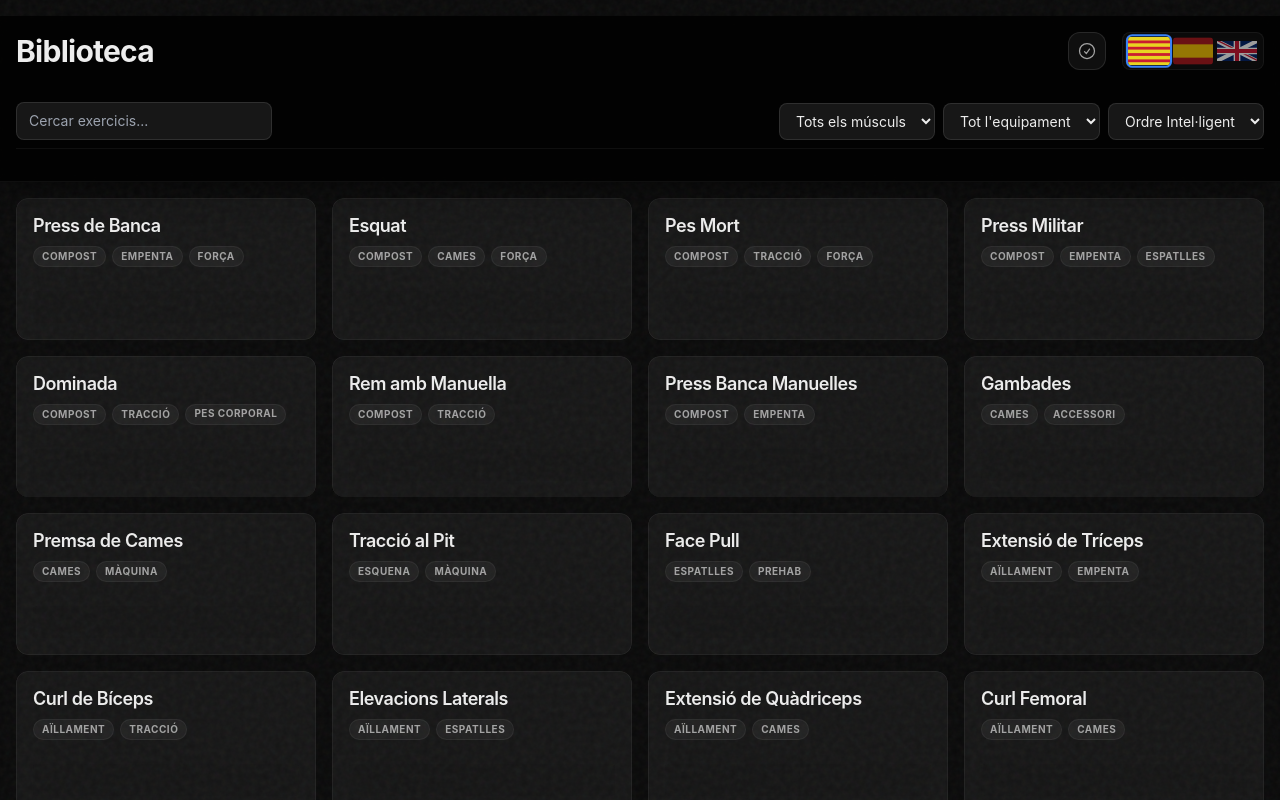
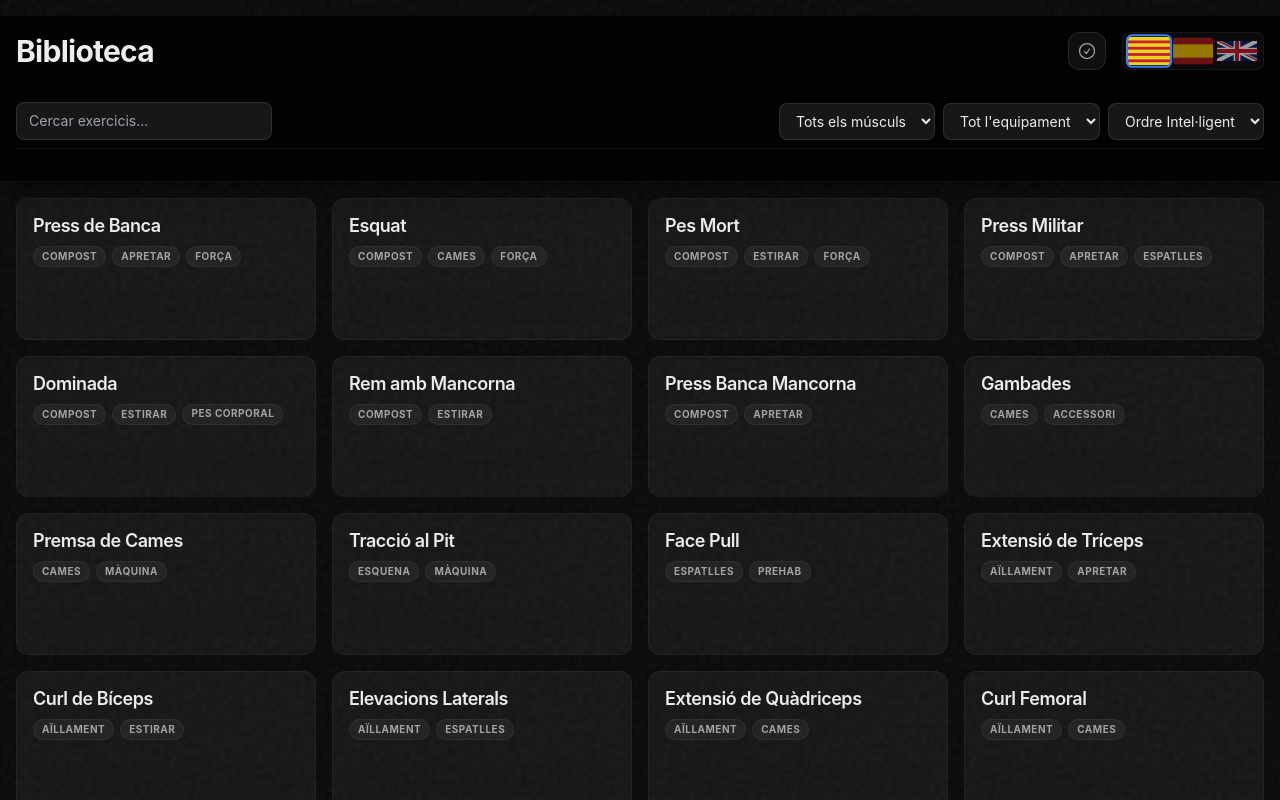
Before and after one commit to roisseoane/GymMatrix, a React (Vite) app: page / in a window 1280 px wide. Shown: the top 800 px of the page. Built offline with nearby package versions, Linux system fonts and the light colour scheme.

Commit message:
Update locales.ts

```diff
--- a/src/locales.ts
+++ b/src/locales.ts
@@ -34,7 +34,7 @@ export const translations = {
     pause_session: 'Pausar',
     resume_session: 'Reprendre',
     finish_session: 'Finalitzar',
-    finish_workout: 'TERMINAR ENTRENAMENT',
+    finish_workout: 'ACABAR ENTRENAMENT',
     save_session_time: 'GUARDAR TEMPS DE SESSIÓ',
     session_duration_placeholder: 'hh:mm:ss',
     session_active: 'Sessió Activa',
@@ -54,26 +54,26 @@ export const translations = {
     // Equipment
     Barbell: 'Barra',
     Bodyweight: 'Pes Corporal',
-    Dumbbell: 'Manuella',
+    Dumbbell: 'Mancorna',
     Machine: 'Màquina',
     Cable: 'Politja',
 
     // RIR
-    rir_failure: 'Fallada total',
-    rir_near_failure: 'Quasi fallada',
+    rir_failure: 'Fallo total',
+    rir_near_failure: 'Quasi fallo',
     rir_1_2_more: '1-2 més',
     rir_3_plus: '3 o més',
 
     // Swipe Feedback
     swipe_easy: 'Fàcil',
     swipe_hard: 'Difícil',
-    swipe_failure: 'Fallada',
+    swipe_failure: 'Fallo',
 
     // Tags
     Compound: 'Compost',
     Isolation: 'Aïllament',
-    Push: 'Empenta',
-    Pull: 'Tracció',
+    Push: 'Apretar',
+    Pull: 'Estirar',
     Strength: 'Força',
     Accessory: 'Accessori',
     Prehab: 'Prehab',
@@ -86,8 +86,8 @@ export const translations = {
     'Deadlift': 'Pes Mort',
     'Overhead Press': 'Press Militar',
     'Pull Up': 'Dominada',
-    'Dumbbell Row': 'Rem amb Manuella',
-    'Dumbbell Bench Press': 'Press Banca Manuelles',
+    'Dumbbell Row': 'Rem amb Mancorna',
+    'Dumbbell Bench Press': 'Press Banca Mancorna',
     'Lunges': 'Gambades',
     'Leg Press': 'Premsa de Cames',
     'Lat Pulldown': 'Tracció al Pit',
```
